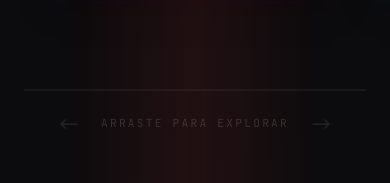
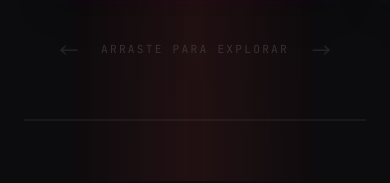
Before and after one commit to PauloHenrrq/Portfolio, a React (Vite) app: page / in a window 390 px wide. Shown: the part 7475-7658 px from the top of the page. Built offline with nearby package versions, Linux system fonts and the light colour scheme.

Commit message:
style(projects): move scroll hint back inside the viewport container below the cards

```diff
--- a/src/sections/Projects.tsx
+++ b/src/sections/Projects.tsx
@@ -513,15 +513,6 @@ export function ProjectsSection() {
               </div>
             </a>
           </motion.div>
-        </div>
-
-        <div className="wf-horiz-footer" data-reveal="fade-up" data-delay="400">
-          <div className="wf-horiz-progress">
-            <div
-              className="wf-horiz-progress__bar"
-              style={{ width: `${scrollProgressPct}%` }}
-            />
-          </div>
 
           <div className="wf-horiz-hint">
             <svg width="20" height="12" viewBox="0 0 24 12" fill="none" stroke="currentColor" strokeWidth="2">
@@ -533,6 +524,15 @@ export function ProjectsSection() {
               <path d="M18 1L23 6L18 11" strokeLinecap="round" strokeLinejoin="round"/>
               <path d="M23 6H4" strokeLinecap="round"/>
             </svg>
+          </div>
+        </div>
+
+        <div className="wf-horiz-footer" data-reveal="fade-up" data-delay="400">
+          <div className="wf-horiz-progress">
+            <div
+              className="wf-horiz-progress__bar"
+              style={{ width: `${scrollProgressPct}%` }}
+            />
           </div>
         </div>
       </div>
--- a/src/styles/projects.css
+++ b/src/styles/projects.css
@@ -73,13 +73,13 @@ body.is-dragging-projects * {
 .wf-horiz-scroller-content {
   display: flex;
   gap: 32px;
-  padding: 40px var(--section-padding-x) 60px var(--section-padding-x);
+  padding: 40px var(--section-padding-x) 90px var(--section-padding-x);
   width: max-content;
   cursor: grab;
 }
 @media (max-width: 999px) {
   .wf-horiz-scroller-content {
-    padding: 40px calc(50% - 160px) 60px calc(50% - 160px);
+    padding: 40px calc(50% - 160px) 90px calc(50% - 160px);
   }
 }
 
@@ -105,7 +105,7 @@ body.is-dragging-projects * {
     height: 430px;
   }
   .wf-horiz-scroller-content {
-    padding: 30px calc(50vw - 145px) 50px calc(50vw - 145px) !important;
+    padding: 30px calc(50vw - 145px) 80px calc(50vw - 145px) !important;
   }
   .wf-project-card__header {
     height: 170px !important;
@@ -129,6 +129,9 @@ body.is-dragging-projects * {
   }
   .wf-horiz-bg-text {
     display: none;
+  }
+  .wf-horiz-hint {
+    bottom: 20px !important;
   }
 }
 
@@ -488,6 +491,10 @@ body.is-dragging-projects * {
 
 /* ─── Hint ─── */
 .wf-horiz-hint {
+  position: absolute;
+  bottom: 24px;
+  left: 50%;
+  transform: translateX(-50%);
   display: flex;
   align-items: center;
   gap: 16px;
@@ -499,6 +506,7 @@ body.is-dragging-projects * {
   text-transform: uppercase;
   opacity: 0.5;
   pointer-events: none;
+  z-index: 10;
 }
 
 .wf-horiz-hint svg {
```
